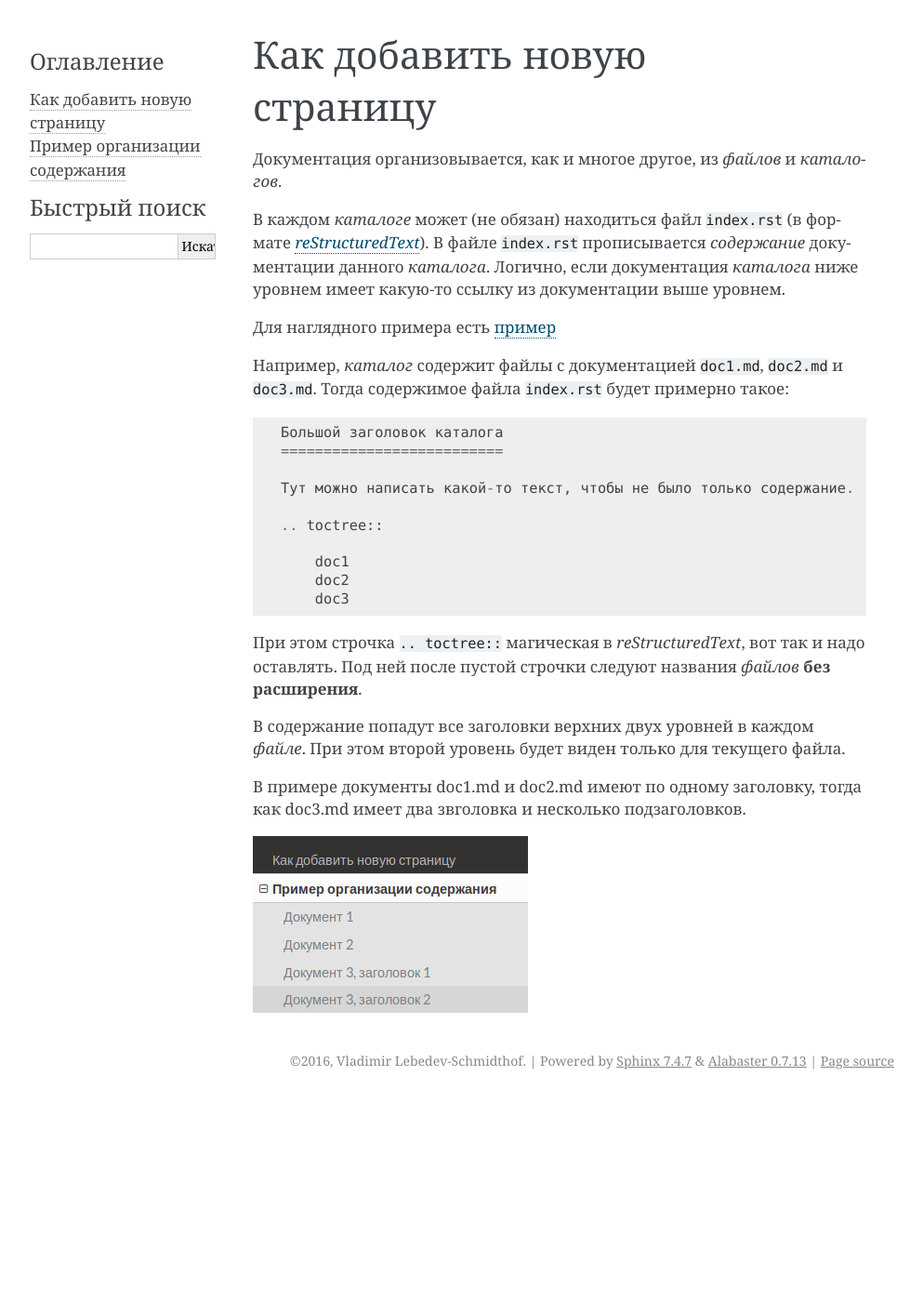
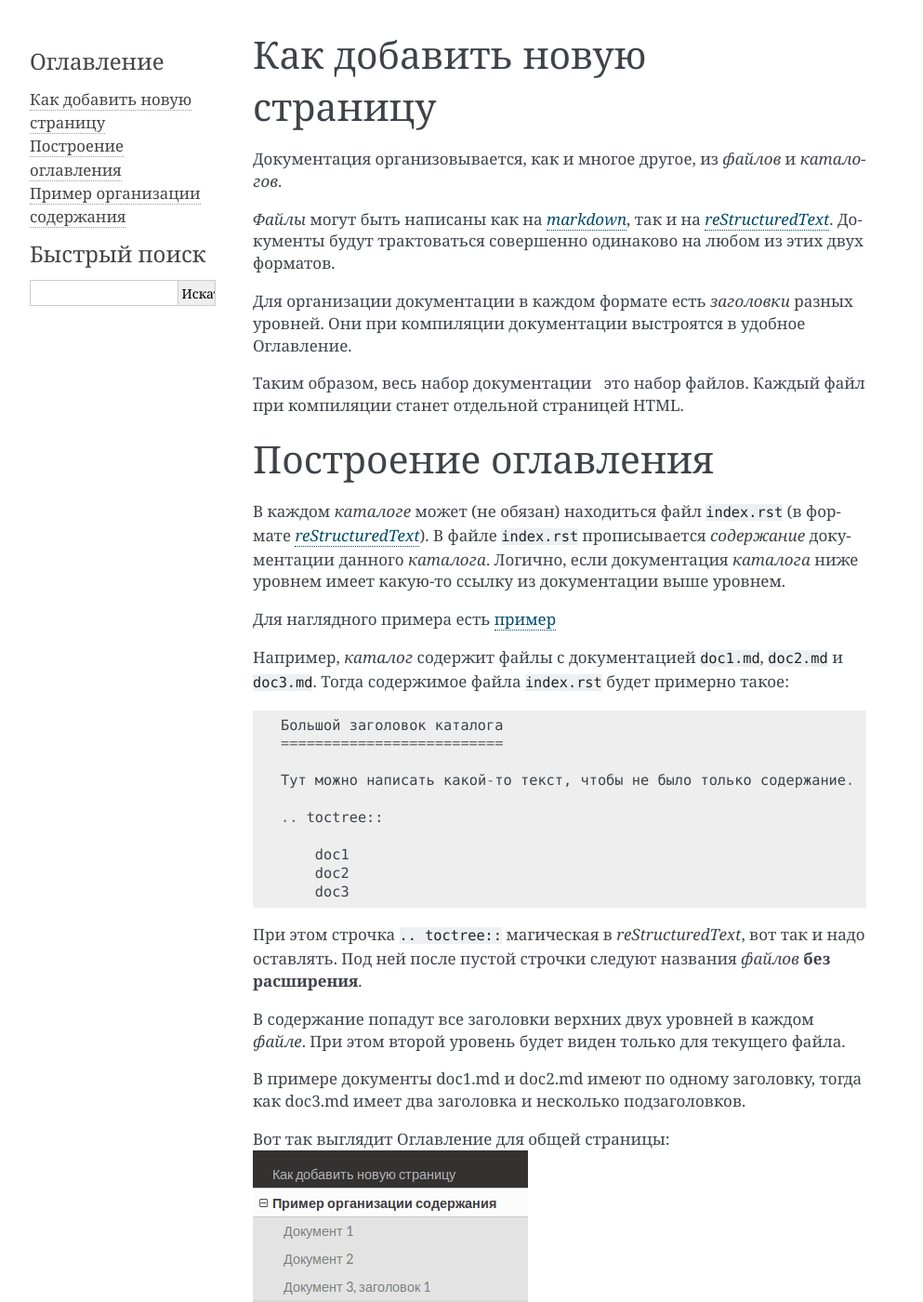
Before and after one commit to joinrpg/joinrpg-docs, a Sphinx documentation site: the page built from docs/howto-doc.md, in a window 1280 px wide and 1400 px high. Shown: the whole window at 93% size, without its empty margins (148-1141 px from the left). Built offline with Sphinx 7.4.7, drawn with Linux system fonts in a browser that asks for light colours; some of the changed text lies outside the part shown.

Commit message:
Documentation for documentation looks ready

```diff
--- a/docs/howto-doc.md
+++ b/docs/howto-doc.md
@@ -1,6 +1,14 @@
 # Как добавить новую страницу
 
 Документация организовывается, как и многое другое, из *файлов* и *каталогов*.
+
+*Файлы* могут быть написаны как на [_markdown_](https://github.com/adam-p/markdown-here/wiki/Markdown-Cheatsheet), так и на [_reStructuredText_](https://ru.wikipedia.org/wiki/ReStructuredText). Документы будут трактоваться совершенно одинаково на любом из этих двух форматов.
+
+Для организации документации в каждом формате есть *заголовки* разных уровней. Они при компиляции документации выстроятся в удобное Оглавление.
+
+Таким образом, весь набор документации &nbsp; это набор файлов. Каждый файл при компиляции станет отдельной страницей HTML.
+
+# Построение оглавления
 
 В каждом *каталоге* может (не обязан) находиться файл `index.rst` (в формате [_reStructuredText_](https://ru.wikipedia.org/wiki/ReStructuredText)).
 В файле `index.rst` прописывается *содержание* документации данного *каталога*. Логично, если документация *каталога* ниже уровнем имеет какую-то ссылку из документации выше уровнем.
@@ -26,6 +34,12 @@
 
 В содержание попадут все заголовки верхних двух уровней в каждом *файле*. При этом второй уровень будет виден только для текущего файла.
 
-В примере документы doc1.md и doc2.md имеют по одному заголовку, тогда как doc3.md имеет два звголовка и несколько подзаголовков.
+В примере документы doc1.md и doc2.md имеют по одному заголовку, тогда как doc3.md имеет два заголовка и несколько подзаголовков.
 
+
+Вот так выглядит Оглавление для общей страницы:
 ![результат](toc-sample.png)
+
+Если же перейти на страницу `doc3`, то будут видны подзаголовки:
+
+![результат для doc3](toc-sample2.png)
--- a/docs/index.rst
+++ b/docs/index.rst
@@ -4,6 +4,7 @@ JoinRPG
 Документация для JoinRPG
 
 .. toctree::
+    :maxdepth: 3
 
     howto-doc
     sample/index
```
Also changed, not shown: docs/toc-sample2.png (added).
